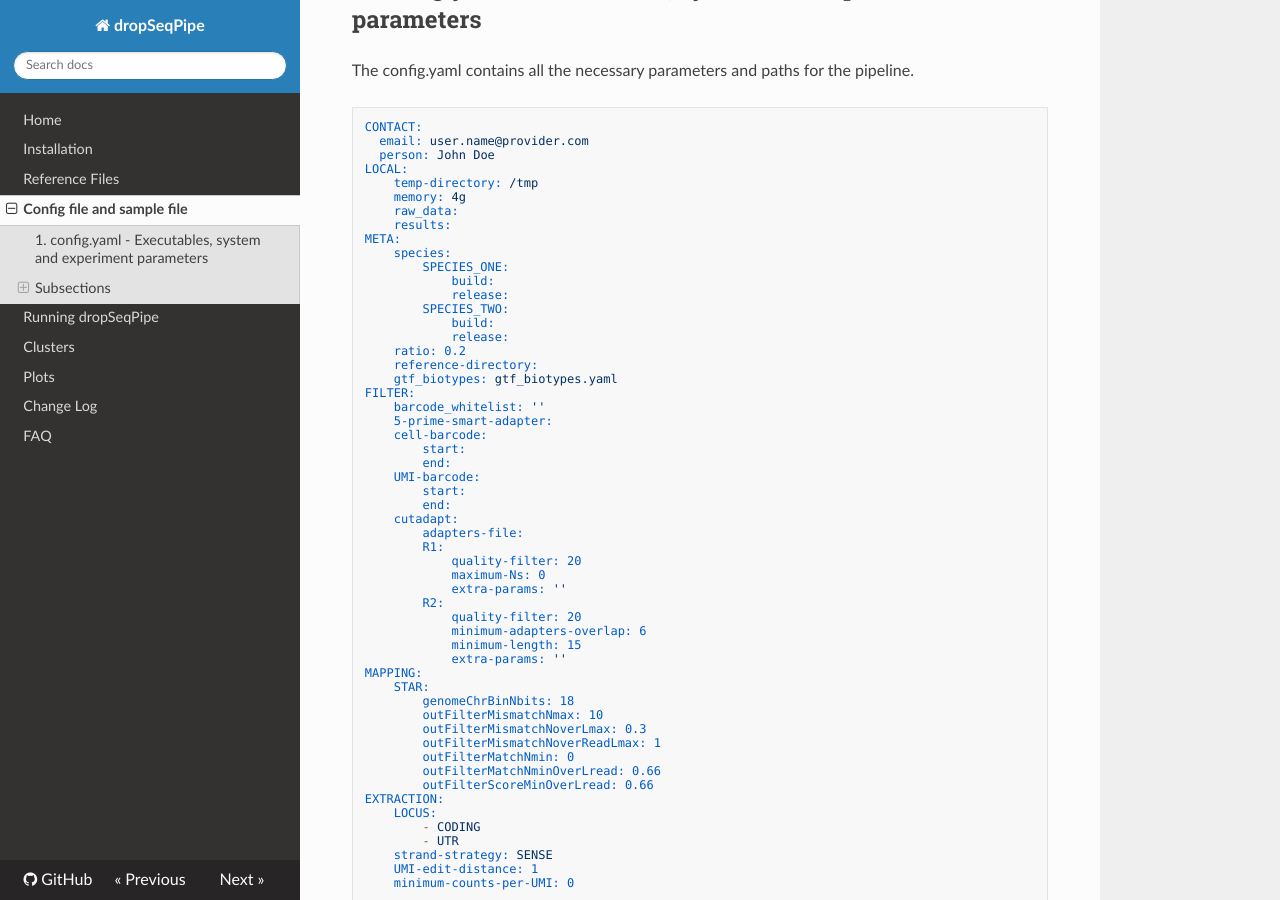
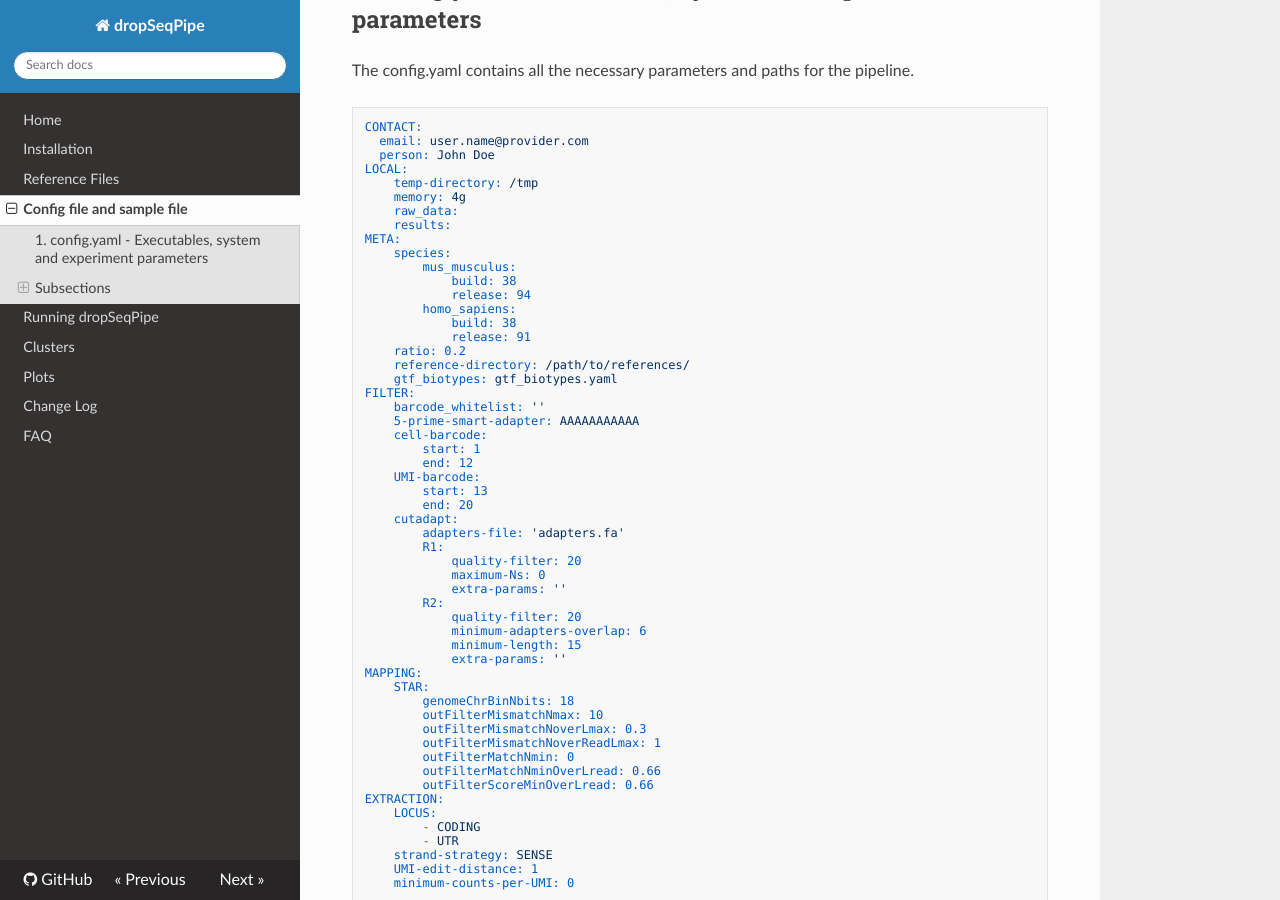
Before and after one commit to Hoohm/dropSeqPipe, an MkDocs documentation site: the page built from docs/docs/Create-config-files.md, in a window 1280 px wide and 900 px high, scrolled down 431 px. Built offline with MkDocs 1.6.1, drawn with Linux system fonts in a browser that asks for light colours; nearby versions of some CDN libraries.

Commit message:
example config modified

```diff
--- a/docs/docs/Create-config-files.md
+++ b/docs/docs/Create-config-files.md
@@ -18,26 +18,26 @@ LOCAL:
     results:
 META:
     species:
-        SPECIES_ONE:
-            build:
-            release:
-        SPECIES_TWO:
-            build:
-            release:
+        mus_musculus:
+            build: 38
+            release: 94
+        homo_sapiens:
+            build: 38
+            release: 91
     ratio: 0.2
-    reference-directory:
+    reference-directory: /path/to/references/
     gtf_biotypes: gtf_biotypes.yaml
 FILTER:
     barcode_whitelist: ''
-    5-prime-smart-adapter:
+    5-prime-smart-adapter: AAAAAAAAAAA
     cell-barcode:
-        start:
-        end:
+        start: 1
+        end: 12
     UMI-barcode:
-        start:
-        end:
+        start: 13
+        end: 20
     cutadapt:
-        adapters-file:
+        adapters-file: 'adapters.fa'
         R1:
             quality-filter: 20
             maximum-Ns: 0
```
